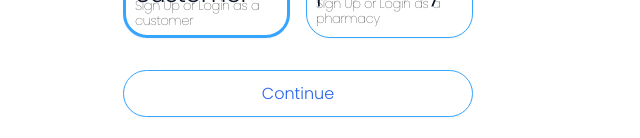
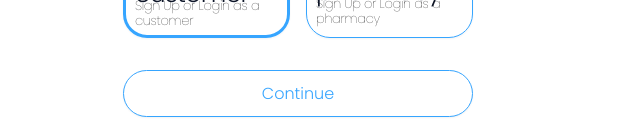
Before and after one commit to Raphdon832/HealthApp, a React (Vite) app: page /auth/landing in a window 1280 px wide. Shown: the part 500-638 px from the top of the page, without its empty margins (317-957 px from the left). Built offline with nearby package versions, Linux system fonts and the light colour scheme; no server answers.

Commit message:
Update Landing.jsx

```diff
--- a/src/pages/auth/Landing.jsx
+++ b/src/pages/auth/Landing.jsx
@@ -35,7 +35,7 @@ return (
       <button
         onClick={()=> navigate(role==='customer'? '/auth/customer/signin' : '/auth/pharmacy/signin')}
         disabled={!role}
-        className={`mt-8 w-full h-[47px] rounded-full border font-poppins text-[14px] sm:text-[16px] font-light flex items-center justify-center btn-interactive transition-all duration-200 hover:scale-105 active:scale-95 shadow-sm animate-fade-in-up ${!role ? 'border-zinc-300 dark:border-gray-600 text-zinc-400 cursor-not-allowed bg-white' : 'border-[#36A5FF] text-blue-600 cursor-pointer bg-white'}`}
+        className={`mt-8 w-full h-[47px] rounded-full border font-poppins text-[14px] sm:text-[16px] font-light flex items-center justify-center btn-interactive transition-all duration-200 hover:scale-105 active:scale-95 shadow-sm animate-fade-in-up ${!role ? 'border-zinc-300 dark:border-gray-600 text-zinc-400 cursor-not-allowed bg-white' : 'border-[#36A5FF] text-[#36A5FF] cursor-pointer bg-white'}`}
         style={{ animationDelay: '0.7s' }}
       >
         Continue
```
